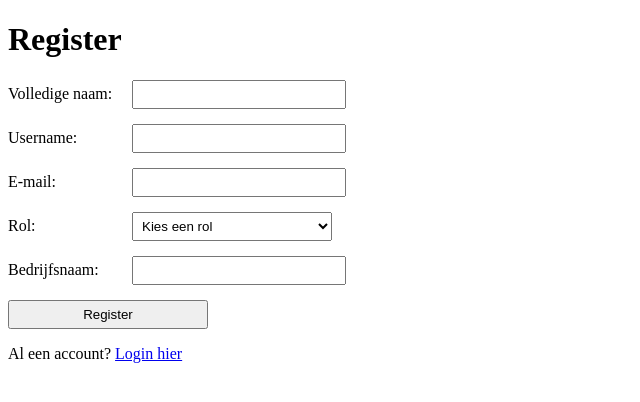
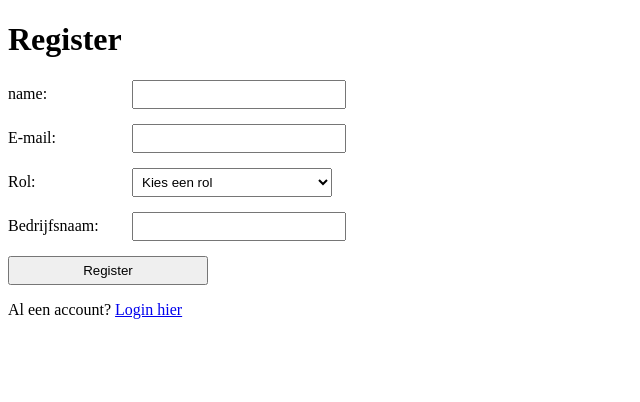
Before and after one commit to A-D-DBS-application/web-application-2025-group-39, a Flask app: page /register in a window 1280 px wide. Shown: the top 402 px of the page, without its empty margins (0-640 px from the left). Run offline with Flask 3, Linux system fonts and the light colour scheme; parts of the project's set-up code (start-up, migrations or seed data) failed here and were passed over.

Commit message:
username verwijdert en name als inlog methode

```diff
--- a/app/routes.py
+++ b/app/routes.py
@@ -24,17 +24,17 @@ def index():
 def login():
     print("🟢 Login route gestart")
     if request.method == 'POST':
-        username = request.form.get('username')
+        name = request.form.get('name')
         email = request.form.get('email')
 
-        print(f"📨 Login poging ontvangen: username={username}, email={email}")
+        print(f"📨 Login poging ontvangen: name={name}, email={email}")
 
         # ✅ Zoeken naar gebruiker in profiel met ORM
-        user = Profile.query.filter_by(name=username, email=email).first()
+        user = Profile.query.filter_by(name=name, email=email).first()
 
         if user:
             session['user_id'] = user.id_profile
-            session['username'] = user.name
+            session['name'] = user.name
             session['role'] = user.role
 
             flash("Succesvol ingelogd!", "success")
@@ -56,13 +56,12 @@ def register():
 
     if request.method == 'POST':
         name = request.form.get('name')
-        username = request.form.get('username')
         email = request.form.get('email')
         role = request.form.get('role')
         company_name = request.form.get('company_name')
 
         print(f"📨 Gehele request.form inhoud: {request.form}")
-        print(f"📨 Gegevens ontvangen: {username} {email} {role} {company_name}")
+        print(f"📨 Gegevens ontvangen: {name} {email} {role} {company_name}")
 
         try:
             # ✅ Bedrijf zoeken (of aanmaken) met ruwe SQL
@@ -97,7 +96,7 @@ def register():
                     VALUES (:name, :email, :role, :id_company)
                 """),
                 {
-                    'name': username,
+                    'name': name,
                     'email': email,
                     'role': role,
                     'id_company': company.id_company
@@ -126,9 +125,9 @@ def dashboard():
         flash("Je moet eerst inloggen.", "error")
         return redirect(url_for('main.login'))
 
-    username = session.get('username')
+    name = session.get('name')
     role = session.get('role')
-    return render_template('dashboard.html', username=username, role=role)
+    return render_template('dashboard.html', name=name, role=role)
 
 
 # ==============================
@@ -157,7 +156,6 @@ def profile():
     return render_template(
         'profile.html',
         name=user.name,
-        username=user.name,
         email=user.email,
         company=company.company_name,
         role=user.role
--- a/app/templates/dashboard.html
+++ b/app/templates/dashboard.html
@@ -89,7 +89,7 @@
     </div>
 
     <div class="bottom-right">
-        Logged in as: <strong>{{ username }}</strong> | Role: <strong>{{ role }}</strong>
+        Logged in as: <strong>{{ name }}</strong> | Role: <strong>{{ role }}</strong>
     </div>
 
 </body>
--- a/app/templates/login.html
+++ b/app/templates/login.html
@@ -35,8 +35,8 @@
 
     <form method="post">
         <div class="form-group">
-            <label for="username">Gebruikersnaam:</label>
-            <input type="text" id="username" name="username" required>
+            <label for="name">Name:</label>
+            <input type="text" id="name" name="name" required>
         </div>
 
         <div class="form-group">
--- a/app/templates/profile.html
+++ b/app/templates/profile.html
@@ -36,7 +36,6 @@
     <div class="profile-card">
 
         <p><strong>Name:</strong><br> {{ name }}</p>
-        <p><strong>Username:</strong><br> {{ username }}</p>
         <p><strong>Email:</strong><br> {{ email }}</p>
         <p><strong>Company:</strong><br> {{ company }}</p>
         <p><strong>Role:</strong><br> {{ role }}</p>
--- a/app/templates/register.html
+++ b/app/templates/register.html
@@ -30,14 +30,10 @@
     {% endwith %}
 
     <form method="post">
-        <div class="form-group">
-            <label for="name">Volledige naam:</label>
-            <input type="text" id="name" name="name" required>
-        </div>
 
         <div class="form-group">
-            <label for="username">Username:</label>
-            <input type="text" id="username" name="username" required>
+            <label for="name">name:</label>
+            <input type="text" id="name" name="name" required>
         </div>
 
         <!-- ✅ Nieuw toegevoegd e-mailveld -->
```
